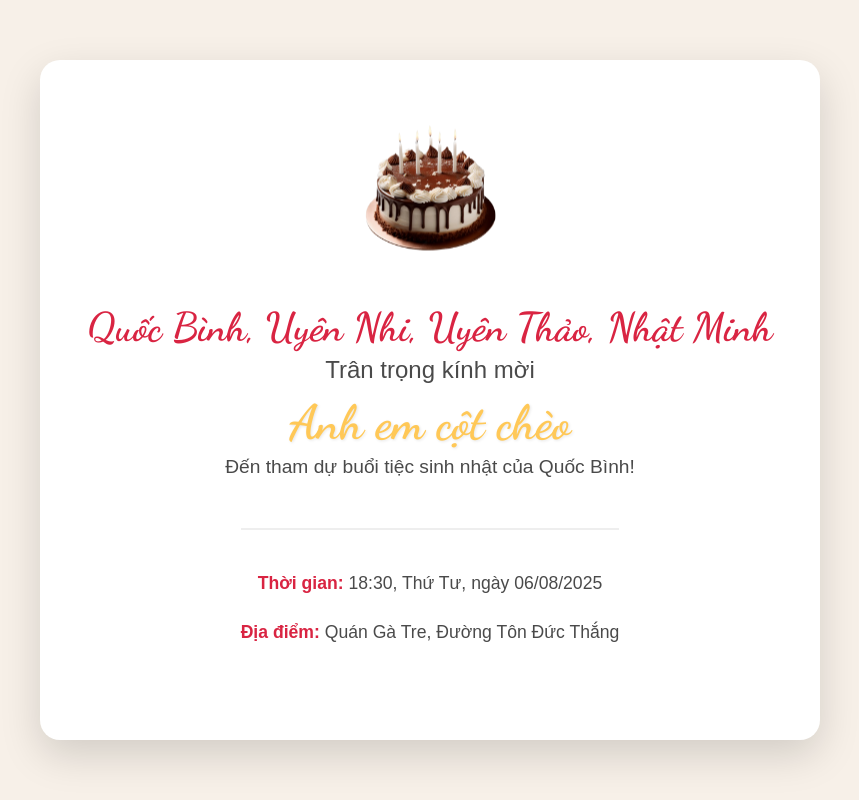
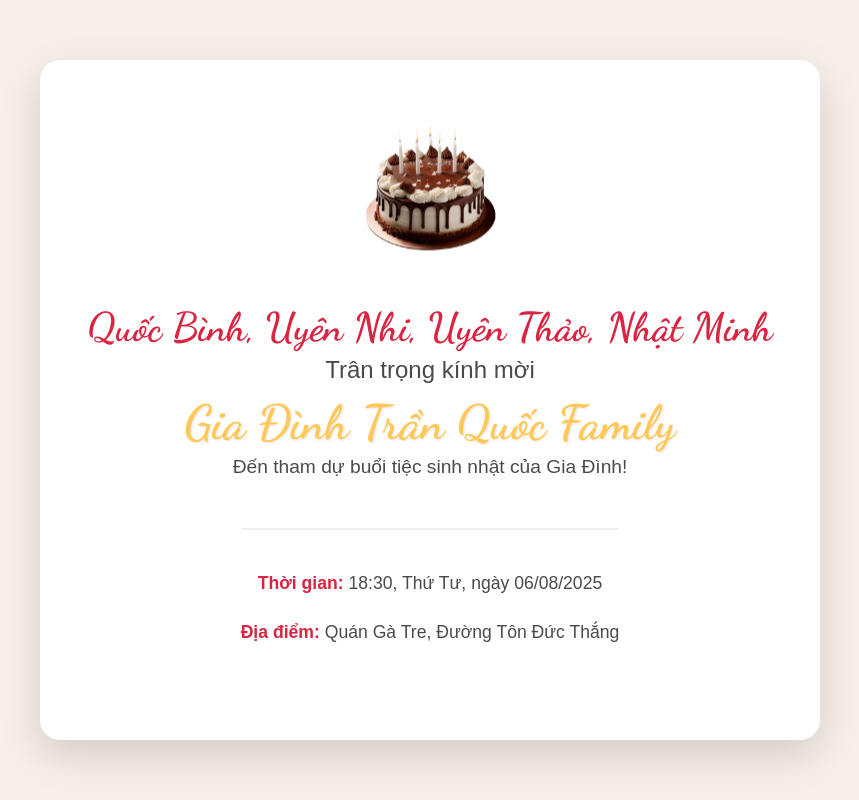
Before and after one commit to tqbinhhh/thiep-sinh-nhat, a plain HTML site: page index.html in a window 1280 px wide. Both pictures are taken after a click on the button "Mở thiệp". Shown: the whole page, without its empty margins (210-1069 px from the left). Drawn offline with Linux system fonts and the light colour scheme.

Commit message:
Update index.html

```diff
--- a/index.html
+++ b/index.html
@@ -23,12 +23,12 @@
 
         <div class="invitation-content" id="invitation-content">
             <div class="invitation-card">
-                <img src="/bánh_kem_sinh_nhật-removebg-preview.png" alt="Bánh sinh nhật" class="invitation-image">
+                <img src="./bánh_kem_sinh_nhật-removebg-preview.png" alt="Bánh sinh nhật" class="invitation-image">
                 <div class="invitation-text">
                     <span class="host-name">Quốc Bình, Uyên Nhi, Uyên Thảo, Nhật Minh</span>
                     <span class="invitation-title">Trân trọng kính mời</span>
-                    <span class="guest-name">Anh em cột chèo</span>
-                    <span class="message">Đến tham dự buổi tiệc sinh nhật của Quốc Bình!</span>
+                    <span class="guest-name">Gia Đình Trần Quốc Family </span>
+                    <span class="message">Đến tham dự buổi tiệc sinh nhật của Gia Đình!</span>
                 </div>
                 <div class="details">
                     <p><strong>Thời gian:</strong> 18:30, Thứ Tư, ngày 06/08/2025</p>
```
